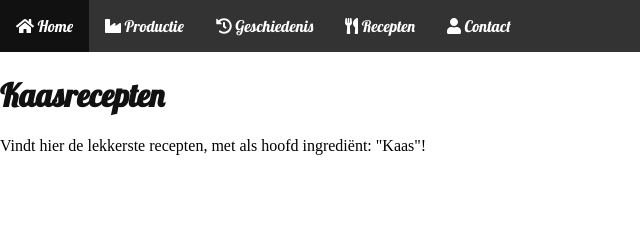
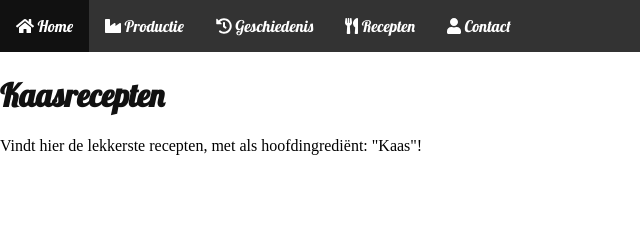
Before and after one commit to BuzzPrograms/Kaassite, a plain HTML site: page recepten.html in a window 1280 px wide. Shown: the top 240 px of the page, 0-640 px from the left. Drawn offline with nearby package versions, Linux system fonts and the light colour scheme.

Commit message:
Update recepten.html

```diff
--- a/recepten.html
+++ b/recepten.html
@@ -28,7 +28,7 @@
   <br>
   <div class="text">
     <h1 id="lekker">Kaasrecepten</h1>
-    <p id="lekker">Vindt hier de lekkerste recepten, met als hoofd ingrediënt: "Kaas"!</p>
+    <p id="lekker">Vindt hier de lekkerste recepten, met als hoofdingrediënt: "Kaas"!</p>
   <div id="main" class="grid-container"></div>
   <script type="text/javascript" src="https://code.jquery.com/jquery-1.9.1.min.js"></script>
   <script type="text/javascript" src="https://cdnjs.cloudflare.com/ajax/libs/showdown/1.8.6/showdown.min.js"></script>
```
